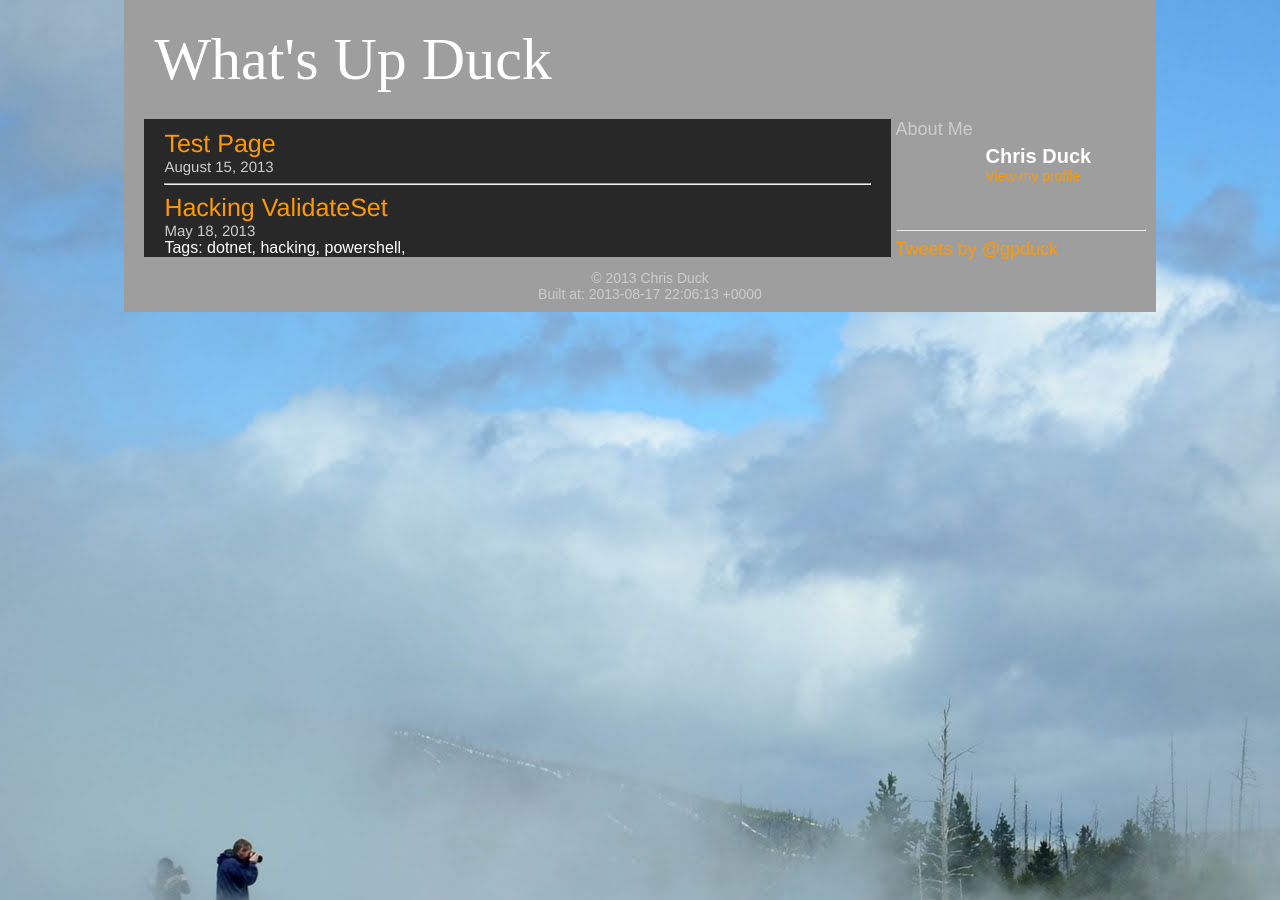
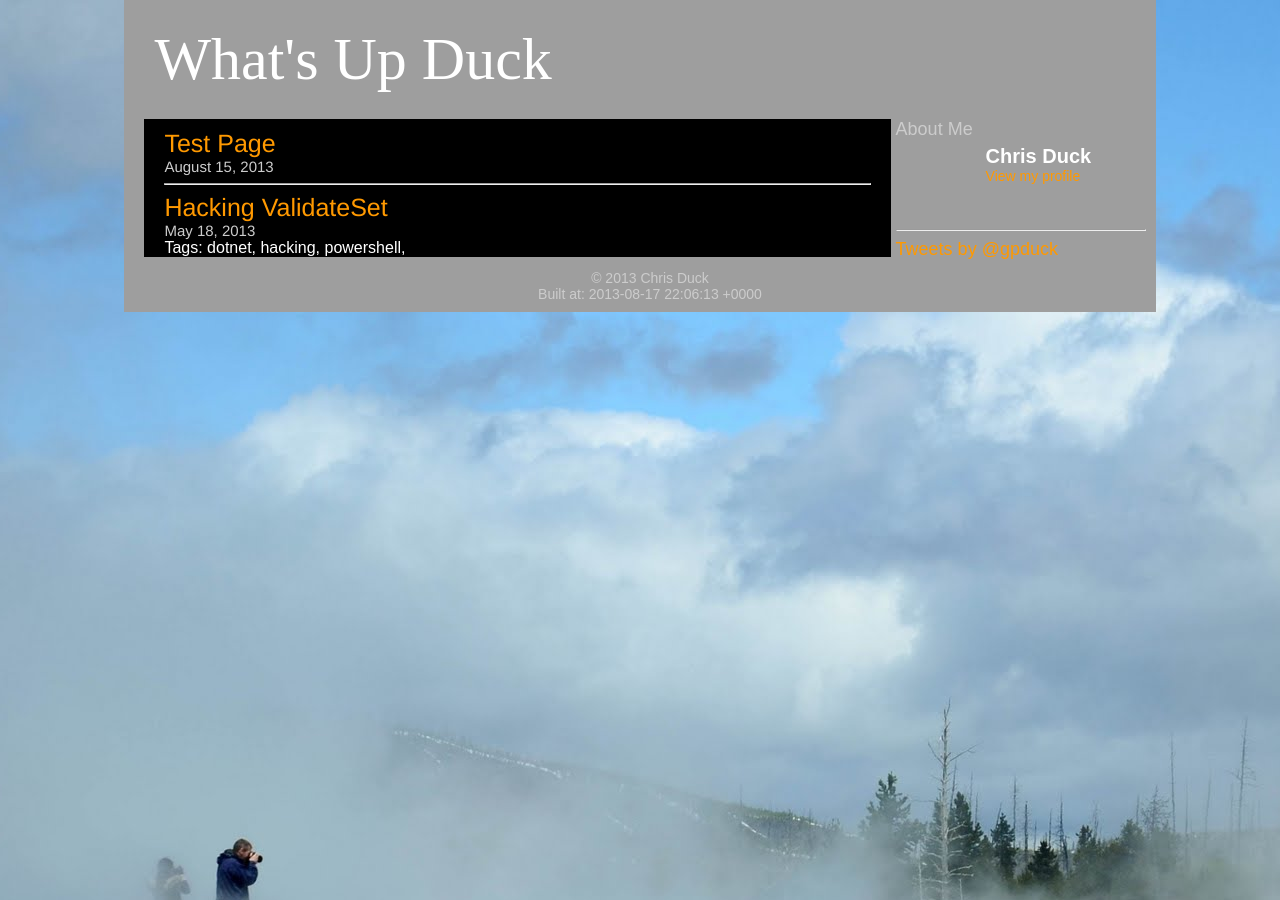
Before and after one commit to gpduck/gpduck.github.io, a Jekyll site: the page built from index.html, in a window 1280 px wide. Built offline with Jekyll 4.4.1, drawn with Linux system fonts in a browser that asks for light colours; comment, search, counter and statistics services are not loaded; grey boxes are pictures that could not be loaded.

Commit message:
darken background

```diff
--- a/css/site.css
+++ b/css/site.css
@@ -47,7 +47,7 @@ span#blogtitle, span#blogtitle a {
 
 #post {
 	color: #ffffff;
-	background: #282828;
+	background: #000000;
 	padding-left: 20px;
 	padding-right: 20px;
 	padding-top: 10px;
```
